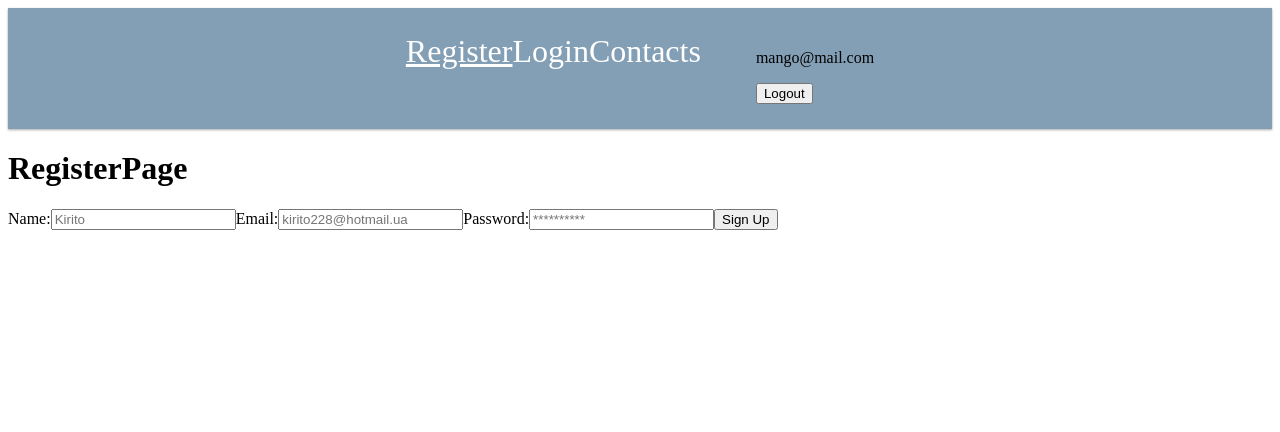
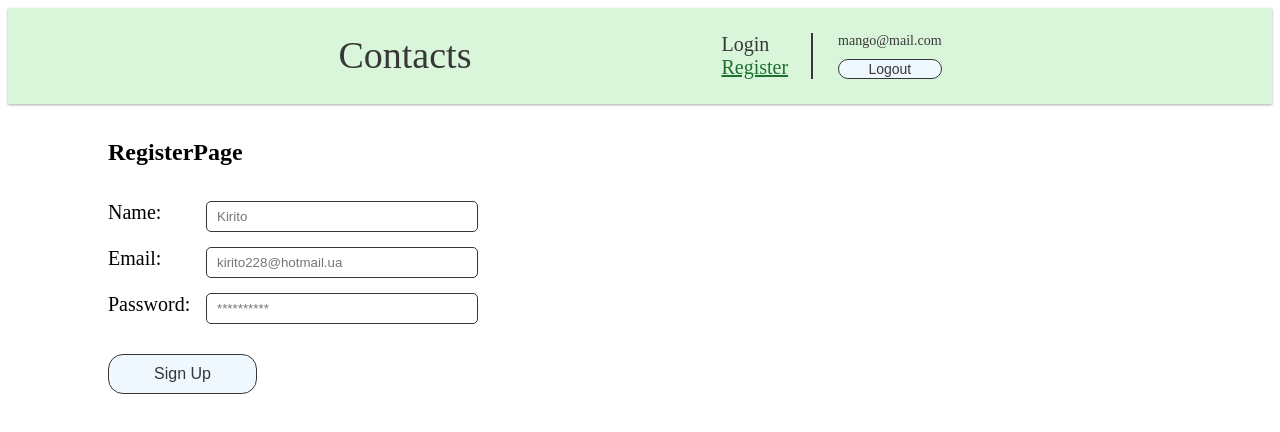
Before and after one commit to KaterynaMal/phonebook, a React (Create React App) app: page /goit-react-hw-08-phonebook/register in a window 1280 px wide. Shown: the top 432 px of the page. Built offline with nearby package versions, Linux system fonts and the light colour scheme.

Commit message:
some css

```diff
--- a/src/components/App.jsx
+++ b/src/components/App.jsx
@@ -11,10 +11,10 @@ function App() {
   return (
     <Layout>
       <Suspense fallback={<Loader/>}>
-      <Routes>
+        <Routes>
+          <Route path="/contacts" element={<ContactsPage />}></Route>
+          <Route path="/login" element={<LoginPage />}></Route>
         <Route path="/register" element={<RegisterPage />}></Route>
-        <Route path="/login" element={<LoginPage />}></Route>
-        <Route path="/contacts" element={<ContactsPage />}></Route>
         </Routes>
         </Suspense>
     </Layout>
--- a/src/components/Layout/Layout.module.css
+++ b/src/components/Layout/Layout.module.css
@@ -1,9 +1,11 @@
 .header {
     padding: 25px 60px;
     display: flex;
-    gap: 55px;
+    /* gap: 55px; */
     justify-content: center;
+    align-items: center;
     box-shadow: rgba(0, 0, 0, 0.12) 0px 1px 3px, rgba(0, 0, 0, 0.24) 0px 1px 2px;
     position: sticky;
-    background-color: rgb(131, 159, 181);
+    background-color: rgb(217, 246, 219);
+
 }
--- a/src/components/Navigations/Navigation.jsx
+++ b/src/components/Navigations/Navigation.jsx
@@ -6,7 +6,7 @@ import css from './Navigation.module.css';
 
 const Navigation = () => {
     return (
-        <div>
+        <div className={css.navigation}>
            <NavLink
           className={({ isActive }) =>
             `${css.navLink} ${isActive ? css.active : ''}`
@@ -17,15 +17,17 @@ const Navigation = () => {
         </NavLink>
          <NavLink
           className={({ isActive }) =>
-            `${css.navLink} ${isActive ? css.active : ''}`
+            `${css.navLink} ${css.contacts} ${isActive ? css.active : ''}`
           }
-          to="/register"
+          to="/contacts"
         >
-          Register
+
+          Contacts
         </NavLink>
+        <div className={css.loginRegisterContainer}>
   <NavLink
           className={({ isActive }) =>
-            `${css.navLink} ${isActive ? css.active : ''}`
+            `${css.navLink} ${css.loginRegister} ${isActive ? css.active : ''}`
           }
           to="/login"
         >
@@ -33,12 +35,16 @@ const Navigation = () => {
                 </NavLink>
         <NavLink
           className={({ isActive }) =>
-            `${css.navLink} ${isActive ? css.active : ''}`
+            `${css.navLink} ${css.loginRegister} ${isActive ? css.active : ''}`
           }
-          to="/contacts"
+          to="/register"
         >
-          Contacts
+          Register
                 </NavLink>
+        </div>
+
+
+
         </div>
     )
 };
--- a/src/components/Navigations/Navigation.module.css
+++ b/src/components/Navigations/Navigation.module.css
@@ -1,10 +1,44 @@
+.navigation {
+  display: flex;
+ position: relative;
+
+}
+
+.contacts {
+    margin-right: 250px;
+}
+
 .navLink {
-    font-size: 32px;
-    font-weight: 500px;
-    text-decoration: none;
-    color: white;
+  font-size: 38px;
+  font-weight: 500px;
+  text-decoration: none;
+  color: rgb(56, 55, 55);
+}
+
+.navLink:hover {
+    text-decoration: underline;
+}
+
+.loginRegister {
+  display: flex;
+  gap: 10px;
+  font-size: 20px;
+  font-weight: 500px;
+  margin-right: 25px;
+}
+
+.loginRegisterContainer::before {
+    content: '';
+    width: 2px;
+    height: 100%;
+    background-color: rgb(56, 55, 55);
+    position: absolute;
+    right: 0px;
+    bottom: 0px;
+    flex-shrink: 0;
 }
 
 .active {
-    text-decoration: underline;
+  text-decoration: underline;
+  color: rgb(28, 113, 49);
 }
--- a/src/components/UserMenu/UserMenu.jsx
+++ b/src/components/UserMenu/UserMenu.jsx
@@ -1,10 +1,11 @@
-import React from 'react'
+import React from 'react';
+import css from './UserMenu.module.css';
 
 const UserMenu = () => {
   return (
-    <div>
-  <p>mango@mail.com</p>
-  <button>Logout</button>
+    <div className={css.userMenuContainer}>
+  <p className={css.userMenuMail}>mango@mail.com</p>
+  <button className={css.userMenuButton}>Logout</button>
 </div>
   )
 }
--- a/src/components/UserMenu/UserMenu.module.css
+++ b/src/components/UserMenu/UserMenu.module.css
@@ -0,0 +1,35 @@
+.userMenuContainer {
+    display: flex;
+    flex-direction: column;
+   gap: 10px;
+   margin-left: 25px;
+}
+
+.userMenuMail {
+    margin: 0;
+    font-size: 14px;
+    color: rgb(56, 55, 55);
+}
+
+.userMenuMail:hover,
+.userMenuMail:focus {
+text-decoration: underline;
+
+}
+
+.userMenuButton {
+    cursor: pointer;
+    border-radius: 15px;
+    border: 1px solid rgb(56, 55, 55);
+    font-size: 14px;
+    color: rgb(56, 55, 55);
+    background-color: aliceblue;
+}
+
+.userMenuButton:hover,
+.userMenuButton:focus {
+    /* background-color: rgb(221, 248, 239); */
+    border-color: rgb(28, 113, 49);
+    color: rgb(28, 113, 49);;
+box-shadow: rgba(0, 0, 0, 0.16) 0px 1px 4px;
+}
--- a/src/pages/Register/RegisterPage.jsx
+++ b/src/pages/Register/RegisterPage.jsx
@@ -1,6 +1,7 @@
 import React from 'react';
 import { useDispatch } from 'react-redux';
-import { apiRegisterUser } from '../../services/api'
+import { apiRegisterUser } from '../../services/api';
+import css from './RegisterPage.module.css';
 
 const RegisterPage = () => {
   const dispatch = useDispatch();
@@ -23,12 +24,12 @@ const RegisterPage = () => {
 
   return (
     <div>
-      <h1>RegisterPage</h1>
+      <h1 className={css.submitTitle}>RegisterPage</h1>
 
-      <form onSubmit={onSubmit}>
-        <label>
+      <form onSubmit={onSubmit} className={css.submitForm}>
+        <label className={css.label}>
           Name:
-          <input
+          <input className={css.input}
             type="text"
             name="userName"
             placeholder="Kirito"
@@ -36,18 +37,18 @@ const RegisterPage = () => {
             required
           />
         </label>
-        <label>
+        <label className={css.label}>
           Email:
-          <input
+          <input className={css.input}
             type="email"
             name="userEmail"
             placeholder="kirito228@hotmail.ua"
             required
           />
         </label>
-        <label>
+        <label className={css.label}>
           Password:
-          <input
+          <input className={css.input}
             type="password"
             name="userPassword"
             placeholder="**********"
@@ -55,7 +56,7 @@ const RegisterPage = () => {
             required
           />
         </label>
-        <button type="submit">Sign Up</button>
+        <button type="submit" className={css.btn}>Sign Up</button>
       </form>
 
     </div>
--- /dev/null
+++ b/src/pages/Register/RegisterPage.module.css
@@ -0,0 +1,52 @@
+.submitForm {
+    display: flex;
+    flex-direction: column;
+    gap: 15px;
+    width: 370px;
+    padding-left: 100px;
+
+}
+
+.submitTitle {
+    padding-left: 100px;
+    font-size: 24px;
+    margin-bottom: 35px;
+    margin-top: 35px;
+}
+
+.label {
+    font-size: 20px;
+    display: flex;
+    justify-content: space-between;
+    /* margin-right: ; */
+}
+
+.input {
+    width: 250px;
+    border-radius: 5px;
+    border: 1px solid rgb(56, 55, 55);
+    padding: 7px 10px;
+}
+
+.btn {
+    cursor: pointer;
+        border-radius: 15px;
+        border: 1px solid rgb(56, 55, 55);
+        font-size: 16px;
+        color: rgb(56, 55, 55);
+        background-color: aliceblue;
+        padding: 10px 45px;
+        /* max-width: 150px; */
+        /* margin-left: 150px; */
+        margin-left: 0;
+        margin-right: auto;
+        margin-top: 15px;
+}
+
+.btn:hover,
+.btn:focus {
+    border-color: rgb(28, 113, 49);
+        color: rgb(28, 113, 49);
+        ;
+        box-shadow: rgba(0, 0, 0, 0.16) 0px 1px 4px;
+}
--- a/src/redux/User/userSlice.js
+++ b/src/redux/User/userSlice.js
@@ -2,6 +2,7 @@ import { createSlice, isAnyOf } from '@reduxjs/toolkit';
 import { apiRegisterUser, apiLoginUser, apiRefreshUser } from 'services/api';
 
 const initialState = {
+    user: { name: null, email: null },  // ?
   token: null,
   userData: null,
   isLoggedIn: false,
```
Lines whose indentation alone changed are shown as unchanged.
